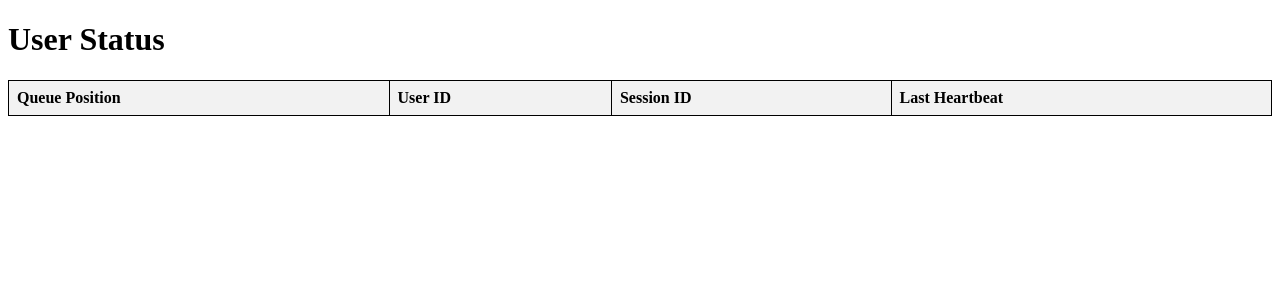
After one commit to mood-agency/e-queue, a Flask app: page /status in a window 1280 px wide. The commit adds this page. Shown: the top 300 px of the page. Run offline with Flask 3, Linux system fonts and the light colour scheme; data that the repository does not hold is empty.

Commit message:
js merge and debugging page
* Merge all the js code in a single file for dev ergonomics
* Add splash screen html
* Add status page
* Add debug heartbeats debug page

```diff
--- a/server.py
+++ b/app.py
@@ -89,9 +89,47 @@ def index():
     return render_template('index.html')
 
 
-# @app.route('/status')
-# def status():
-#     # print the id,
+from datetime import datetime
+
+
+@app.route('/status')
+def status():
+    users_status = []
+    all_users = redis_client.lrange('user_queue', 0, -1)
+    for index, user_id in enumerate(all_users, start=1):
+        user_id = user_id.decode()
+        session_id = redis_client.hget('user_mapping', f'user:{user_id}')
+        if session_id:
+            session_id = session_id.decode()
+            last_heartbeat = redis_client.get(f"heartbeat:{session_id}")
+            if last_heartbeat:
+                last_heartbeat = float(last_heartbeat.decode())
+                formatted_heartbeat = datetime.fromtimestamp(last_heartbeat).strftime("%d %B %Y %H:%M:%S.%f")[:-3]
+            else:
+                last_heartbeat = 0  # Set last_heartbeat to 0 if not available
+                formatted_heartbeat = "N/A"
+        else:
+            session_id = "N/A"
+            last_heartbeat = 0  # Set last_heartbeat to 0 if not available
+            formatted_heartbeat = "N/A"
+
+        queue_position = index - MAX_ACTIVE_USERS if index > MAX_ACTIVE_USERS else 0
+
+        users_status.append({
+            "user_id": user_id,
+            "session_id": session_id,
+            "last_heartbeat": formatted_heartbeat,  # Use formatted_heartbeat instead of last_heartbeat
+            "queue_position": queue_position
+        })
+
+    # Sort users_status based on queue_position in ascending order
+    users_status.sort(key=lambda x: x["queue_position"])
+
+    return render_template('status.html', users_status=users_status)
+
+
+def save_heartbeat_data(user_id, timestamp):
+    redis_client.hset(f"debug_heartbeats:{user_id}", timestamp, "received")
 
 
 @socketio.on('connect')
@@ -101,7 +139,14 @@ def handle_connect():
 
 @socketio.on('heartbeat')
 def handle_heartbeat():
-    user_manager.update_heartbeat(request.sid)
+    session_id = request.sid
+    user_manager.update_heartbeat(session_id)
+
+    user_id = redis_client.hget('user_mapping', f'session:{session_id}')
+    if user_id:
+        user_id = user_id.decode()
+        timestamp = time()
+        save_heartbeat_data(user_id, timestamp)
 
 
 @socketio.on('register')
@@ -117,6 +162,9 @@ def handle_register(data):
             pipe.rpush('user_queue', user_id)
         pipe.execute()
 
+    timestamp = time()
+    save_heartbeat_data(user_id, timestamp)
+
     update_queue_positions()
 
 
@@ -125,6 +173,29 @@ def handle_disconnect():
     session_id = request.sid
     user_manager.remove_session(session_id)
     cleanup_user_session(session_id)
+
+
+@app.route('/debug_heartbeats')
+def debug_heartbeats():
+    user_id = request.args.get('user_id')
+    if user_id:
+        heartbeat_data = redis_client.hgetall(f"debug_heartbeats:{user_id}")
+        heartbeats = []
+        for timestamp, status in heartbeat_data.items():
+            timestamp = float(timestamp.decode())
+            formatted_timestamp = datetime.fromtimestamp(timestamp).strftime("%d %B %Y %H:%M:%S.%f")[:-3]
+            heartbeats.append({
+                "timestamp": timestamp,
+                "formatted_timestamp": formatted_timestamp,
+                "status": status.decode()
+            })
+
+        # Sort heartbeats based on timestamp in descending order
+        heartbeats.sort(key=lambda x: x["timestamp"], reverse=True)
+
+        return render_template('debug_heartbeats.html', user_id=user_id, heartbeats=heartbeats)
+    else:
+        return "User ID not provided", 400
 
 
 trigger = IntervalTrigger(seconds=10)
--- /dev/null
+++ b/static/splash.html
@@ -0,0 +1 @@
+Your position in the queue is: <span id="queuePosition"></span>
--- /dev/null
+++ b/templates/status.html
@@ -0,0 +1,47 @@
+<!DOCTYPE html>
+<html lang="en">
+<head>
+    <meta charset="UTF-8">
+    <meta name="viewport" content="width=device-width, initial-scale=1.0">
+    <title>User Status</title>
+    <style>
+        table {
+            border-collapse: collapse;
+            width: 100%;
+        }
+
+        th, td {
+            border: 1px solid black;
+            padding: 8px;
+            text-align: left;
+        }
+
+        th {
+            background-color: #f2f2f2;
+        }
+    </style>
+</head>
+<body>
+<h1>User Status</h1>
+<table>
+    <thead>
+    <tr>
+        <th>Queue Position</th>
+        <th>User ID</th>
+        <th>Session ID</th>
+        <th>Last Heartbeat</th>
+    </tr>
+    </thead>
+    <tbody>
+    {% for user in users_status %}
+    <tr>
+        <td>{{ user.queue_position }}</td>
+        <td>{{ user.user_id }}</td>
+        <td>{{ user.session_id }}</td>
+        <td>{{ user.last_heartbeat }}</td>
+    </tr>
+    {% endfor %}
+    </tbody>
+</table>
+</body>
+</html>
```
Also changed, not shown: static/js/heartbeat_worker.js (deleted, +0 -10 lines), static/js/ticket-queue.js (added, +113 -0 lines), templates/debug_heartbeats.html (added, +41 -0 lines), templates/index.html (+4 -49 lines), README.md.
